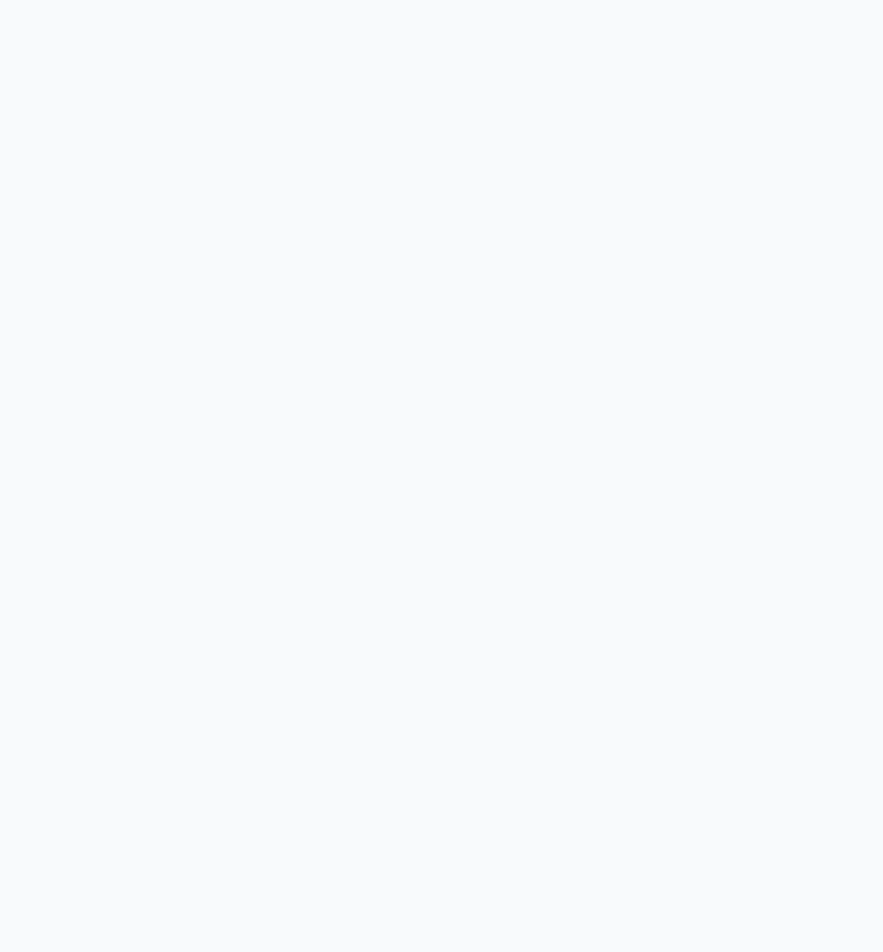
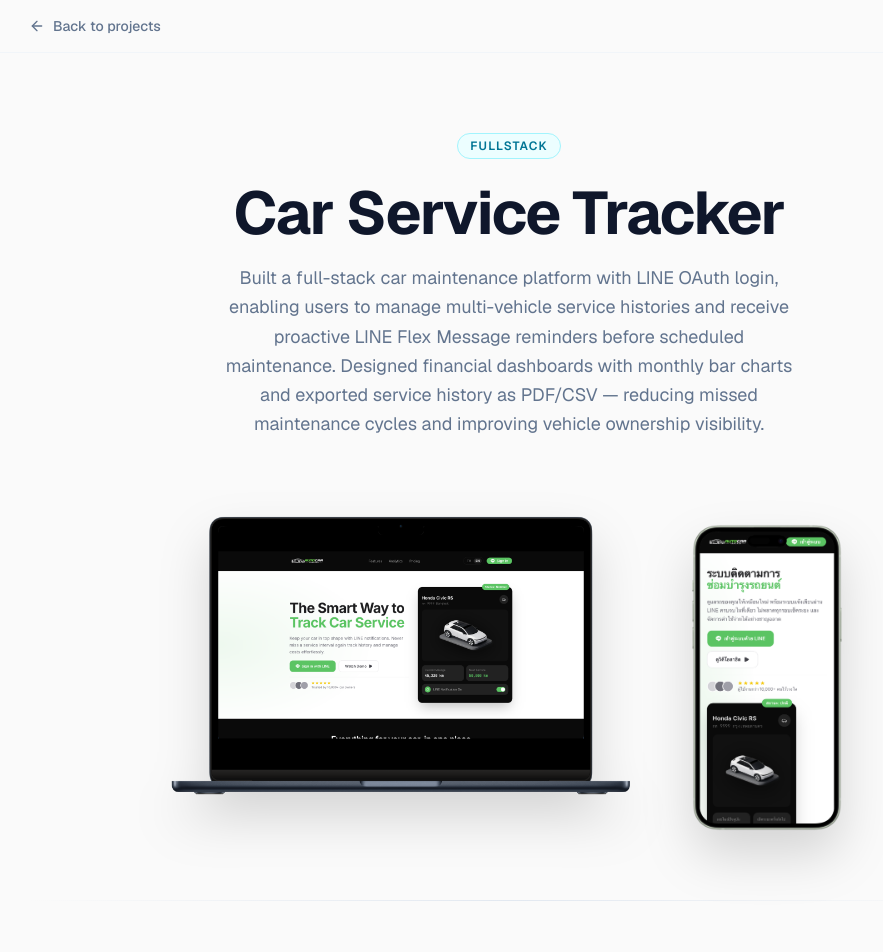
Before and after one commit to Jabjibi/profileme, a Next.js app: page /projects/car-service-tracker in a window 1280 px wide. Before the commit this address had no page. Shown: the top 952 px of the page, without its empty margins (131-1014 px from the left). Before the commit the page ends 800 px from the top, so only its background shows below. Built offline with nearby package versions, Linux system fonts and the light colour scheme.

Commit message:
feat: add device mockups and update project details in portfolio

```diff
--- a/src/app/globals.css
+++ b/src/app/globals.css
@@ -48,10 +48,6 @@
   --radius-xl: calc(var(--radius) + 4px);
   --font-sans: var(--font-sans);
   --font-mono: var(--font-jetbrains-mono);
-}
-
-html {
-  scroll-behavior: smooth;
 }
 
 body {
--- a/src/app/layout.tsx
+++ b/src/app/layout.tsx
@@ -30,6 +30,7 @@ export default function RootLayout({
     <html
       lang="en"
       suppressHydrationWarning
+      data-scroll-behavior="smooth"
       className={cn("h-full", "antialiased", manrope.variable, jetbrainsMono.variable, "font-sans", geist.variable)}
     >
       <head>
--- a/src/app/projects/[slug]/page.tsx
+++ b/src/app/projects/[slug]/page.tsx
@@ -97,24 +97,34 @@ export default async function ProjectPage({ params }: Props) {
           </p>
         </section>
 
-        {/* iPhone mockups */}
+        {/* Device mockups */}
         {details.images.length > 0 && (
-          <section className="flex items-end justify-center gap-6 py-4 sm:gap-10">
-            {details.images.map((src, i) => (
+          <section className="flex items-center justify-center gap-8 py-4 sm:gap-14">
+            {details.images.map((src, i) => {
+              const layout = details.mockupLayout ?? "phone-pair";
+              const isDesktopSlot = layout === "desktop-phone" && i === 0;
+              return (
                 <div
                   key={src}
-                className={`relative w-48 shrink-0 drop-shadow-2xl sm:w-64 ${i % 2 === 0 ? "-translate-y-6" : "translate-y-6"}`}
+                  className={`relative shrink-0 drop-shadow-2xl ${
+                    isDesktopSlot
+                      ? "w-72 sm:w-[460px] -translate-y-4"
+                      : layout === "desktop-phone"
+                      ? "w-28 sm:w-40 translate-y-4"
+                      : `w-44 sm:w-56 ${i % 2 === 0 ? "-translate-y-4" : "translate-y-4"}`
+                  }`}
                 >
                   <Image
                     src={src}
                     alt={`${project.title} screenshot ${i + 1}`}
-                  width={390}
-                  height={780}
+                    width={isDesktopSlot ? 1280 : 390}
+                    height={isDesktopSlot ? 800 : 780}
                     className="w-full"
                     priority={i === 0}
                   />
                 </div>
-            ))}
+              );
+            })}
           </section>
         )}
 
@@ -127,7 +137,7 @@ export default async function ProjectPage({ params }: Props) {
             {/* Overview */}
             <div>
               <p className="mb-3 text-xs font-bold uppercase tracking-[0.2em] text-slate-400">Overview</p>
-              <p className="text-base leading-8 text-slate-600 sm:text-lg">{details.overview}</p>
+              <p className="text-base leading-8 text-slate-600 sm:text-lg text-justify">{details.overview}</p>
             </div>
 
             {/* Features */}
@@ -136,7 +146,7 @@ export default async function ProjectPage({ params }: Props) {
               <ul className="space-y-3">
                 {details.features.map((f) => (
                   <li key={f} className="flex items-start gap-3 text-sm text-slate-600 sm:text-base">
-                    <span className="mt-2 size-1.5 shrink-0 rounded-full bg-violet-400" />
+                    <span className="mt-2 size-1.5 shrink-0 rounded-full bg-slate-400" />
                     {f}
                   </li>
                 ))}
--- a/src/data/portfolio.json
+++ b/src/data/portfolio.json
@@ -51,6 +51,7 @@
           "/apple-iphone-15-pink-mockup/screen-home-portrait.png",
           "/apple-iphone-15-pink-mockup/screen-layout-portrait.png"
         ],
+        "mockupLayout": "phone-pair",
         "githubUrl": "https://github.com/Jabjibi/photoboothdober",
         "liveUrl": "https://snapd-nu.vercel.app"
       }
@@ -59,11 +60,40 @@
       "title": "Credential Deduplication Automation",
       "description": [
         "Reduced CloudSEK report processing time from 30+ minutes to under 1 minute.",
-        "Developed a full-stack automation pipeline via n8n and PostgreSQL upsert logic, eliminating manual duplication across thousands of records."      ],
+        "Developed a full-stack automation pipeline via n8n and PostgreSQL upsert logic, eliminating manual duplication across thousands of records."
+      ],
       "stack": ["Next.js", "JavaScript", "n8n", "PostgreSQL"],
       "category": "automation",
       "link": "",
       "confidential": true
+    },
+    {
+      "title": "Car Service Tracker",
+      "description": [
+        "Built a full-stack car maintenance platform with LINE OAuth login, enabling users to manage multi-vehicle service histories and receive proactive LINE Flex Message reminders before scheduled maintenance.",
+        "Designed financial dashboards with monthly bar charts and exported service history as PDF/CSV — reducing missed maintenance cycles and improving vehicle ownership visibility."
+      ],
+      "stack": ["Next.js", "TypeScript", ".NET", "Supabase", "AWS Lambda", "LINE API"],
+      "category": "fullstack",
+      "link": "",
+      "slug": "car-service-tracker",
+      "details": {
+        "overview": "A full-stack vehicle maintenance tracking platform built to solve the common problem of forgetting service schedules and losing paper receipts. Users log in instantly via LINE OAuth, register multiple vehicles with full details and photos, and log every service record — oil changes, tyres, brakes — with cost, mileage, garage name, and receipt photo. The platform calculates the next maintenance interval and fires a LINE Flex Message reminder 7 days ahead, keeping vehicles in peak condition without any manual tracking.",
+        "features": [
+          "LINE OAuth 2.0 login — frictionless access without passwords or new account registration",
+          "Multi-vehicle garage management with brand, model, year, plate, mileage, and photo",
+          "Comprehensive service logs with receipt photo storage, cost tracking, and garage details",
+          "Monthly expense dashboard (bar chart) with urgent-care vehicle highlights on the home screen",
+          "Proactive LINE Flex Message notifications 7 days before the next scheduled service interval",
+          "Timeline and calendar view with Google Calendar export (.ics) for appointment planning",
+          "Full service history export as formatted PDF (QuestPDF) or CSV"
+        ],
+        "images": [
+          "/apple-iphone-15-plus-green-mockup/dashboard-front.png",
+          "/apple-iphone-15-plus-green-mockup/dashboard-portrait.png"
+        ],
+        "mockupLayout": "desktop-phone"
+      }
     },
     {
       "title": "SOC Alert Monitoring Dashboard",
--- a/src/data/portfolio.ts
+++ b/src/data/portfolio.ts
@@ -6,6 +6,7 @@ export type ProjectDetails = {
   overview: string;
   features: string[];
   images: string[];
+  mockupLayout?: "phone-pair" | "desktop-phone";
   githubUrl?: string;
   liveUrl?: string;
 };
```
Also changed, not shown: public/apple-iphone-15-plus-green-mockup/dashboard-front.png (added), public/apple-iphone-15-plus-green-mockup/dashboard-portrait.png (added). Lines whose indentation alone changed are shown as unchanged.
